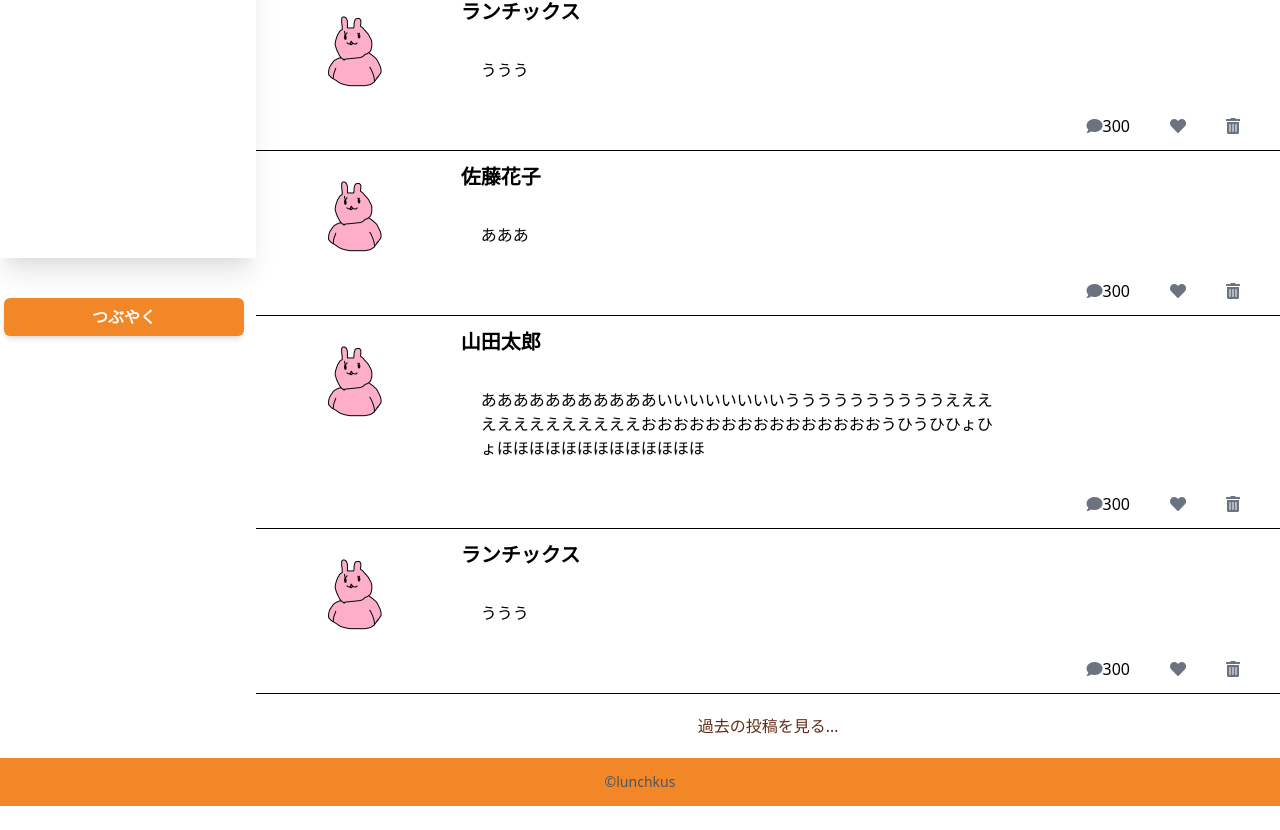
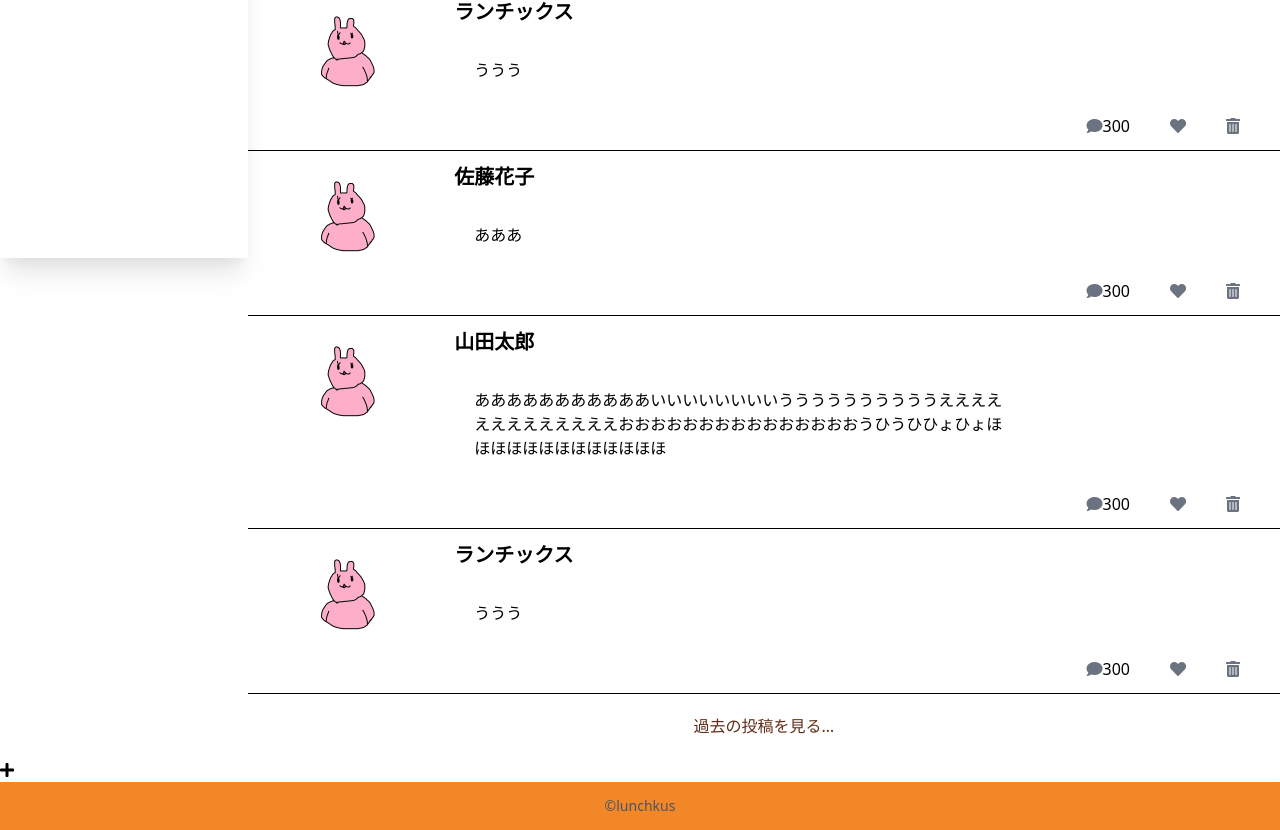
Before and after one commit to suzu1997/rakus-sns-app, a Next.js app: page /timeline in a window 1280 px wide. Shown: the part 606-1436 px from the top of the page. Before the commit the page ends 1412 px from the top, so only its background shows below. Built offline with nearby package versions, Linux system fonts and the light colour scheme.

Commit message:
投稿ボタンを新しく作成したコンポーネントに置き換え

```diff
--- a/src/components/PostBtn.tsx
+++ b/src/components/PostBtn.tsx
@@ -1,5 +1,11 @@
 import { memo, FC } from "react";
 
 export const PostBtn: FC = memo(() => {
-  return <></>;
+  return (
+    <>
+      <button type="button">
+        <i className="fas fa-plus"></i>
+      </button>
+    </>
+  );
 });
--- a/src/pages/timeline/index.tsx
+++ b/src/pages/timeline/index.tsx
@@ -11,6 +11,7 @@ import { FavoBtn } from "../../components/FavoBtn";
 import { TrashBtn } from "../../components/TrashBtn";
 import { PostModal } from "../../components/PostModal";
 import { useRouter } from "next/router";
+import { PostBtn } from "../../components/PostBtn";
 
 /**
  * タイムラインページ.
@@ -109,15 +110,8 @@ const Timeline: NextPage = () => {
     <>
       {/* 投稿モーダル */}
       <PostModal isOpen={isOpen} closeModal={closeModal} title={"つぶやき"} />
-
       <div className="flex">
-        <div>
-          <MenuBar />
-          <div className="m-1 mt-10">
-            <Button label="つぶやく" size="lg" onClick={openModal} />
-          </div>
-        </div>
-
+        <MenuBar />
         {/* サブヘッダー */}
         <div className="w-10/12">
           <SubHeader title="つぶやき" />
@@ -175,6 +169,7 @@ const Timeline: NextPage = () => {
           </div>
         </div>
       </div>
+      <PostBtn />
     </>
   );
 };
```
